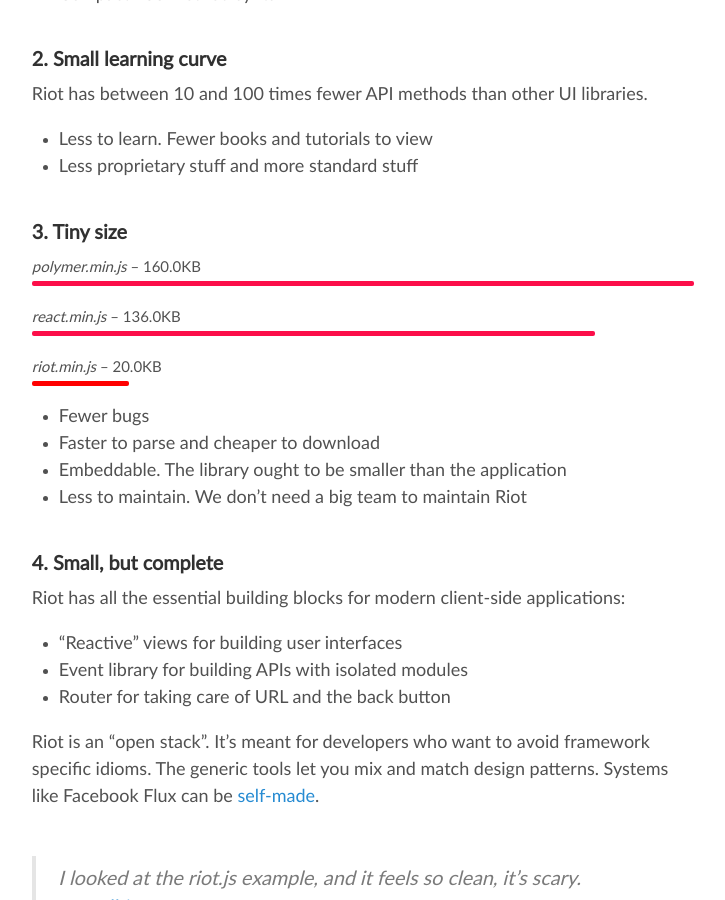
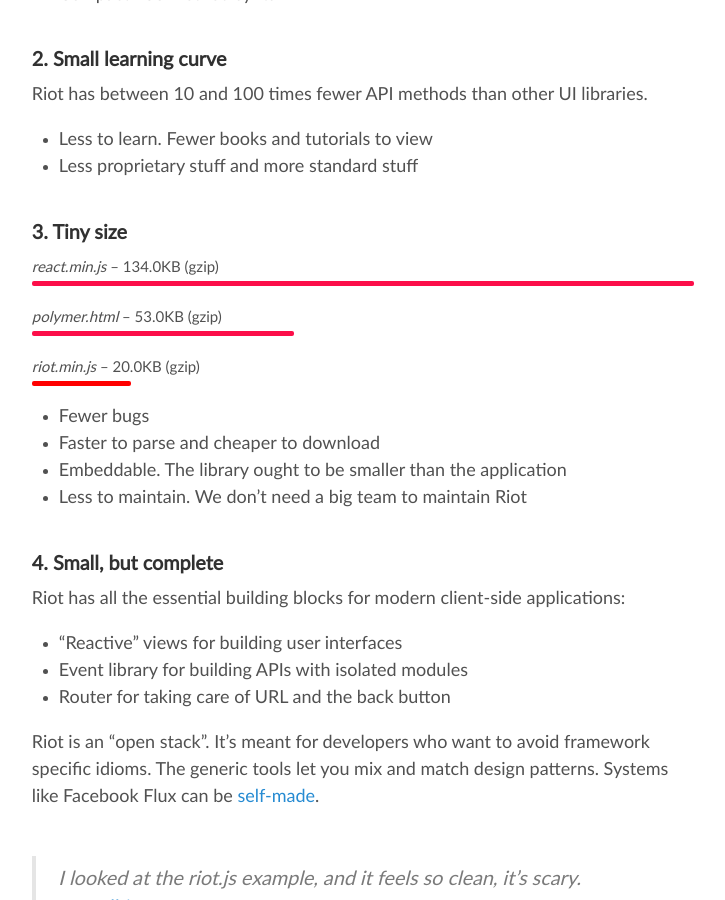
Before and after one commit to riot/riot.github.io, a Jekyll site: the page built from index.md, in a window 1280 px wide and 900 px high, scrolled down 3385 px. Shown: the whole window, without its empty margins (277-1002 px from the left). Built offline with Jekyll 4.4.1, drawn with Linux system fonts in a browser that asks for light colours; nearby versions of some CDN libraries.

Commit message:
Use gzip sizes for libraries

```diff
--- a/_config.yml
+++ b/_config.yml
@@ -49,17 +49,17 @@
 riot_route_size_min: 3.44
 
 polymer:
-  size:    160.00 # according to https://github.com/riot/riot/issues/1575#issuecomment-180869792
+  size:    53.00 # according to https://github.com/riot/riot/issues/1575#issuecomment-180869792
   version: 1.2.4
 
 webcomponents:
-  size:    119.00
+  size:    12.00
   version: 0.7.20
 
-polymer_and_webcomponents_size: 199 # 160 + 39 (polymer + webcomponents-lite.min.js )
+polymer_and_webcomponents_size: 65 # 53 + 12 (polymer + webcomponents-lite.min.js )
 
 react:
-  size:    136.00
+  size:    134.00
   version: 0.14.3
 
 react_router:
@@ -76,7 +76,7 @@
   react: 7 # react.size / size_min
   react_router_vs_riot_router: 13 # react_router.size / riot_route_size_min
   react_mini_router_vs_riot_router: 3 # react_router.size / riot_route_size_min
-  polymer_and_webcomponents: 10 # polymer_and_webcomponents_size / size_min
+  polymer_and_webcomponents: 3 # polymer_and_webcomponents_size / size_min
 
 # Languages
 translations:
--- a/index.md
+++ b/index.md
@@ -143,13 +143,13 @@
 ### 3. Tiny size
 
 
-<small><em>polymer.min.js</em> – {{ site.polymer.size }}KB</small>
+<small><em>react.min.js</em> – {{ site.react.size }}KB (gzip)</small>
 <span class="bar red"></span>
 
-<small><em>react.min.js</em> – {{ site.react.size }}KB</small>
-<span class="bar red" style="width: {{ site.react.size | divided_by: site.polymer.size | times: 100 }}%"></span>
+<small><em>polymer.html</em> – {{ site.polymer.size }}KB (gzip)</small>
+<span class="bar red" style="width: {{ site.polymer.size | divided_by: site.react.size | times: 100 }}%"></span>
 
-<small><em>riot.min.js</em> – {{ site.size_min }}KB</small>
+<small><em>riot.min.js</em> – {{ site.size_min }}KB (gzip)</small>
 <span class="bar blue" style="width: {{ site.size_min | divided_by: site.react.size | times: 100 }}%"></span>
 
 - Fewer bugs
```
